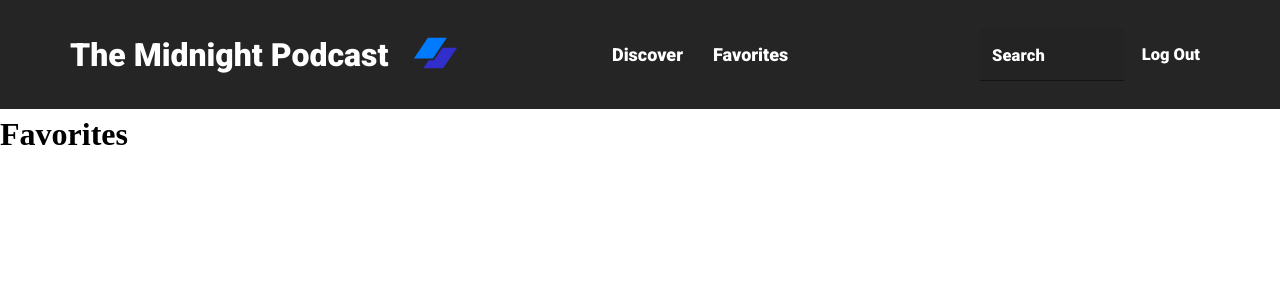
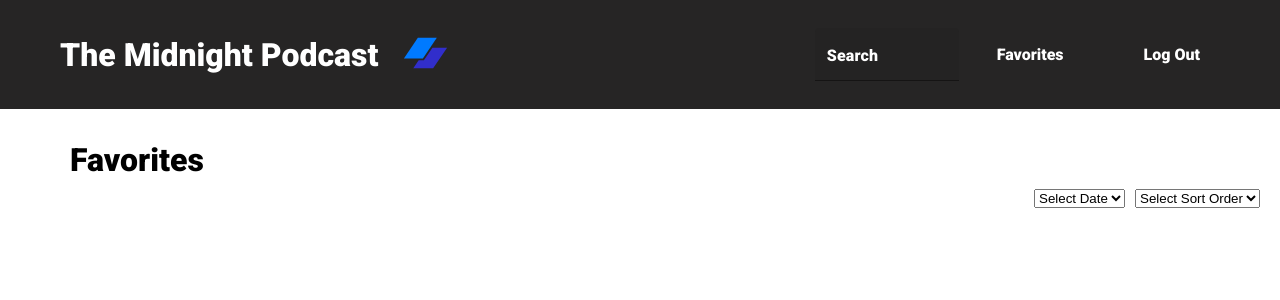
Before and after one commit to RONHEL235/The-Midnight-Podcast-App, a React (Vite) app in the folder midnight/: page /favorites in a window 1280 px wide. Shown: the top 300 px of the page. Built offline with nearby package versions, Linux system fonts and the light colour scheme.

Commit message:
Added Search functionality to the favorite function the filter the saved episodes by order or the date that they were added to the favorite component.

```diff
--- a/midnight/App.jsx
+++ b/midnight/App.jsx
@@ -2,23 +2,42 @@ import './styles.css'
 import React from 'react'
 import Navbar from './components/Navbar'
 import Preview from './components/Preview'
-import Discover from './components/DiscoverLand'
 import Favorites from './components/Favorites'
 import ShowDetails from './components/ShowDetails'
-import { BrowserRouter as Router, Routes, Route } from 'react-router-dom';
-
+import { BrowserRouter as Router, Routes, Route } from 'react-router-dom'
 
 export default function App() {
+  const [searchTerm, setSearchTerm] = React.useState('')
+  const [favoriteEpisodes, setFavoriteEpisodes] = React.useState([])
+
+  const toggleFavorite = (episode) => {
+    const isFavorite = favoriteEpisodes.find(
+      (favEpisode) => favEpisode.title === episode.title
+    )
+
+    if (isFavorite) {
+      const updatedFavorites = favoriteEpisodes.filter(
+        (favEpisode) => favEpisode.title !== episode.title
+      )
+      setFavoriteEpisodes(updatedFavorites)
+    } else {
+      const timestamp = new Date().toISOString()
+      setFavoriteEpisodes([...favoriteEpisodes, { ...episode, timestamp }])
+    }
+  }
 
   return (
   <div>
     <Router>
-    <Navbar />
+    <Navbar setSearchTerm={setSearchTerm} />
       <Routes>
         <Route exact path="/" element={<Preview />} />
-        <Route path="/shows/:id" element={<ShowDetails />} />
-        <Route path="/discover" element={<Discover />} />
-        <Route path="/favorites" element={<Favorites />} />
+        <Route path="/shows/:id" element={<ShowDetails
+        favoriteEpisodes={favoriteEpisodes}
+        toggleFavorite={toggleFavorite} />} />
+        <Route path="/favorites" element={<Favorites
+         favoriteEpisodes={favoriteEpisodes}
+         toggleFavorite={toggleFavorite} />} />
       </Routes>
     </Router>
   </div>
--- a/midnight/components/DiscoverLand.jsx
+++ /dev/null
@@ -1,11 +0,0 @@
-import React from 'react'
-import styled from 'styled-components'
-import { Link } from 'react-router-dom'
-
-export default function DiscoverLand() {
-    return (
-        <div>
-            <h1>Discover</h1>
-        </div>
-    )
-}
--- a/midnight/components/Favorites.jsx
+++ b/midnight/components/Favorites.jsx
@@ -1,9 +1,134 @@
 import React from 'react'
+import PropTypes from 'prop-types'
+import { RxCross2 } from "react-icons/rx"
+import styled from 'styled-components'
 
-export default function Favorites() {
+const ShowEpisodes = styled.div`
+  display: flex;
+  align-items: center;
+  gap: 4rem;
+  margin: 1.5rem;
+  margin-left: 48px;
+  cursor: pointer;
+  border: 0.1rem solid black;
+`
+
+const FavEpisode = styled.div`
+    font-size: 19px;
+    font-family: Roboto;
+    padding: 16px;
+`
+
+const TheFilters = styled.div`
+    margin-left: 80%;
+`
+
+const TheCross = styled.div`
+    border: 0.1rem solid black;
+    padding: 0.3rem;
+`
+
+export default function Favorites({ favoriteEpisodes, toggleFavorite }) {
+    const [filterDate, setFilterDate] = React.useState('')
+    const [sortOrder, setSortOrder] = React.useState('')
+
+    const formatTimestamp = (timestamp) => {
+        const date = new Date(timestamp)
+        return date.toLocaleString()
+    }
+
+    const handleDateFilter = (event) => {
+        const selectedValue = event.target.value
+
+        let sortedEpisodes = [...favoriteEpisodes]
+
+        switch (selectedValue) {
+          case 'latest': {
+            sortedEpisodes = sortedEpisodes.sort(
+              (a, b) => new Date(b.timestamp).getTime() / 1000 - new Date(a.timestamp).getTime() / 1000
+            )
+            break
+          }
+          case 'oldest': {
+            sortedEpisodes = sortedEpisodes.sort(
+              (a, b) => new Date(a.timestamp).getTime() / 1000 - new Date(b.timestamp).getTime() / 1000
+            )
+            break
+          }
+          default:
+            break
+        }
+
+        setFilterDate(selectedValue)
+    }
+
+
+    const handleSortOrder = (event) => {
+        setSortOrder(event.target.value)
+    }
+
+    let filteredEpisodes = favoriteEpisodes
+
+    if (filterDate !== '') {
+        switch (filterDate) {
+          case 'latest':
+            filteredEpisodes = [...filteredEpisodes].sort(
+              (a, b) => new Date(b.timestamp).getTime() / 1000 - new Date(a.timestamp).getTime() / 1000
+            )
+            break
+          case 'oldest':
+            filteredEpisodes = [...filteredEpisodes].sort(
+              (a, b) => new Date(a.timestamp).getTime() / 1000 - new Date(b.timestamp).getTime() / 1000
+            )
+            break
+          default:
+            break
+        }
+    }
+
+      if (sortOrder === 'asc') {
+        filteredEpisodes.sort((a, b) => a.title.localeCompare(b.title))
+      } else if (sortOrder === 'desc') {
+        filteredEpisodes.sort((a, b) => b.title.localeCompare(a.title))
+      }
+
+
     return (
         <div>
-            <h1>Favorites</h1>
+            <h1 style={{fontFamily: 'Roboto', marginLeft: 70, paddingTop: 25}}>Favorites</h1>
+            <TheFilters>
+                <select style={{margin: 10}} onChange={handleDateFilter}>
+                    <option value="">Select Date</option>
+                    <option value="latest">Latest</option>
+                    <option value="oldest">Oldest</option>
+                </select>
+                <select onChange={handleSortOrder}>
+                    <option value="">Select Sort Order</option>
+                    <option value="asc">A - Z</option>
+                    <option value="desc">Z - A</option>
+                </select>
+            </TheFilters>
+            {filteredEpisodes.map((episode) => (
+                <ShowEpisodes key={episode.title}>
+                    <FavEpisode style={{fontSize: 19}}>
+                        <h4 style={{padding: 8}}>{episode.title}</h4>
+                        <h5 style={{padding: 8}}>Episode : {episode.episode}</h5>
+                        <h5 style={{padding: 8, fontFamily: 'Roboto'}} >Added on : {formatTimestamp(episode.timestamp)}</h5>
+                    </FavEpisode>
+                    <TheCross onClick={() => toggleFavorite(episode)}>
+                        <RxCross2 />
+                    </TheCross>
+                </ShowEpisodes>
+            ))}
         </div>
     )
 }
+
+Favorites.propTypes = {
+    favoriteEpisodes: PropTypes.arrayOf(
+        PropTypes.shape({
+            title: PropTypes.string.isRequired,
+        })
+    ).isRequired,
+    toggleFavorite: PropTypes.func.isRequired,
+}
--- a/midnight/components/Navbar.jsx
+++ b/midnight/components/Navbar.jsx
@@ -1,7 +1,9 @@
 import React from 'react'
+import PropTypes from 'prop-types'
+import Box from '@mui/material/Box'
 import styled from 'styled-components'
 import { Link } from 'react-router-dom'
-import Search from './Search'
+import TextField from '@mui/material/TextField'
 
 const NavStyle = styled.div`
     display: flex;
@@ -18,7 +20,7 @@ const NavStyle = styled.div`
 
 const TitleLogo = styled.div`
     display: flex;
-    margin-left: 50px;
+    margin-left: 40px;
 `
 
 const BoxItems = styled.div`
@@ -30,10 +32,12 @@ const BoxItems = styled.div`
 const CenterItems = styled.div`
     display: flex;
     margin-right: 60px;
-    textDecoration: 'none';  color: 'inherit'
 `
 
-export default function Navbar() {
+export default function Navbar({setSearchTerm}) {
+    const handleSearch = (event) => {
+        setSearchTerm(event.target.value)
+    }
 
     return (
         <NavStyle>
@@ -42,13 +46,30 @@ export default function Navbar() {
                 <img style={{marginLeft: 25}} src="./images/logoipsum-245.svg" height="35"/>
             </TitleLogo>
             <CenterItems>
-                <Link to="/discover" style={{fontSize: 18, fontWeight: 'bold', textDecoration: 'none',  color: 'inherit', marginLeft: 30 ,cursor: 'pointer'}}>Discover</Link>
-                <Link to="/favorites" style={{fontSize: 18, fontWeight: 'bold', textDecoration: 'none',  color: 'inherit', marginLeft: 30 ,cursor: 'pointer'}}>Favorites</Link>
             </CenterItems>
             <BoxItems>
-                <Search />
-                <h3 style={{fontSize: '16.5px', marginLeft: 10,cursor: 'pointer'}}>Log Out</h3>
+            <Box
+                component="form"
+                sx={{'& > :not(style)': { m: 1, width: '16ch' },
+                '& .MuiInputLabel-root': { fontWeight: 'bold' ,fontFamily: 'Roboto', fontSize: '16px', color: 'white' },
+                '& .MuiInputBase-input': { fontSize: '14px', color: 'white' },
+            }}
+                noValidate
+                >
+                <TextField
+                id="filled-basic"
+                variant="filled"
+                label="Search"
+                onChange={handleSearch}
+                />
+            </Box>
+            <Link to="/favorites" style={{fontSize: 16, fontWeight: 'bold', textDecoration: 'none',  color: 'inherit', marginLeft: 30 ,cursor: 'pointer'}}>Favorites</Link>
+                <h3 style={{fontSize: '16px', marginLeft: 80,cursor: 'pointer'}}>Log Out</h3>
             </BoxItems>
         </NavStyle>
     )
 }
+
+Navbar.propTypes = {
+    setSearchTerm: PropTypes.func.isRequired,
+}
--- a/midnight/components/Preview.jsx
+++ b/midnight/components/Preview.jsx
@@ -3,6 +3,7 @@ import styled from 'styled-components'
 import { Link } from 'react-router-dom'
 import Box from '@mui/material/Box'
 import LinearProgress from '@mui/material/LinearProgress'
+import Navbar from './Navbar'
 
 const PreviewImages = styled.img `
     border-radius: 1rem;
@@ -16,7 +17,7 @@ const PreviewItems = styled.div`
     font-family: Roboto;
     font-weight: 600;
     padding: 1rem;
-    margin-left: 50px;
+    margin-left: 30px;
 `
 
 const PreviewPageItems = styled.div`
@@ -28,7 +29,7 @@ const PreviewPageItems = styled.div`
 const AZFilter = styled.div `
     font-family: 'Roboto';
     font-weight: bold;
-    margin-left: 60%;
+    margin-left: 72%;
     margin-bottom: 20px;
     font-size: 17px;
 `
@@ -47,7 +48,7 @@ const TheFilters = styled.div`
 
 const Header = styled.h2`
     font-family: 'Roboto';
-    margin-left: 75px;
+    margin-left: 65px;
     padding-top: 25px;
 `
 
@@ -63,18 +64,19 @@ export default function Preview() {
     const [sortOrder, setSortOrder] = React.useState('A - Z')
     const [sortOrderDate, setSortOrderDate] = React.useState('Recent')
     const [selectedGenre, setSelectedGenre] = React.useState('All')
+    const [searchTerm, setSearchTerm] = React.useState('')
 
     React.useEffect(() => {
         fetch("https://podcast-api.netlify.app")
         .then(res => res.json())
         .then(data => {
-            setShows(data);
-            setLoading(false); // Set loading to false after data is fetched
+            setShows(data)
+            setLoading(false)
         })
         .catch(error => {
-            console.error("Error fetching data:", error);
-            setLoading(false); // In case of error, also set loading to false
-        });
+            console.error("Error fetching data:", error)
+            setLoading(false)
+        })
     }, [])
 
 const genres = {
@@ -111,14 +113,19 @@ const genres = {
         setShows(sortedShows)
     }
 
-    const filteredShows = selectedGenre !== 'All'
-    ? shows.filter(show => show.genres.includes(parseInt(selectedGenre)))
-    : shows
-
     const getGenreNames = (genreIds) => {
-        return genreIds.map(genreId => genres[genreId]).join(', ');
+        return genreIds.map(genreId => genres[genreId]).join(', ')
     }
 
+    const filteredShows = selectedGenre !== 'All'
+    ? shows.filter(show =>
+        show.genres.includes(parseInt(selectedGenre)) &&
+        show.title.toLowerCase().includes(searchTerm.toLowerCase())
+    )
+    : shows.filter(show => {
+        const titleMatches = show.title.toLowerCase().includes(searchTerm.toLowerCase())
+        return titleMatches
+    })
     return (
         <div>
             <Header>All shows you can watch</Header>
@@ -128,23 +135,23 @@ const genres = {
                 </Box>
             ) : (
                 <>
+                    <Navbar setSearchTerm={setSearchTerm} />
                     <TheFilters>
                         <AZFilter>
-                            <label htmlFor='sortOrder'>Sort by order: </label>
                             <select id='sortOrder' onChange={(event) => handleSort(event.target.value)} value={sortOrder}>
+                                <option value='Order'>Select Sort Order</option>
                                 <option style={{fontFamily: 'Roboto'}} value='A - Z'>A - Z</option>
                                 <option style={{fontFamily: 'Roboto'}} value='Z - A'>Z - A</option>
                             </select>
                         </AZFilter>
                         <DateFilter style={{ marginBottom: '20px' }}>
-                            <label htmlFor='sortOrderDate'>Sort by Date: </label>
                             <select id='sortOrderDate' onChange={(event) => handleSortDate(event.target.value)} value={sortOrderDate}>
+                                <option value='Date'>Date</option>
                                 <option value='Newest'>Recent</option>
                                 <option value='Oldest'>Oldest</option>
                             </select>
                         </DateFilter>
                         <GenreFilter>
-                            <label htmlFor='genreFilter'>Filter by Genre: </label>
                             <select
                                 id='genreFilter'
                                 onChange={(event) => setSelectedGenre(event.target.value)}
--- a/midnight/components/Search.jsx
+++ /dev/null
@@ -1,23 +0,0 @@
-import React from 'react'
-import Box from '@mui/material/Box';
-import TextField from '@mui/material/TextField'
-
-export default function Search() {
-
-    return (
-        <Box
-        component="form"
-        sx={{'& > :not(style)': { m: 1, width: '16ch' },
-        '& .MuiInputLabel-root': { fontWeight: 'bold' ,fontFamily: 'Roboto', fontSize: '16.5px', color: 'white' },
-        '& .MuiInputBase-input': { fontSize: '14px', color: 'white' },
-        }}
-        noValidate
-        >
-            <TextField
-            id="filled-basic"
-            variant="filled"
-            label="Search"
-            />
-        </Box>
-    )
-}
```
Also changed, not shown: midnight/components/DiscoverShows.jsx (deleted, +0 -11 lines), midnight/components/ShowDetails.jsx (+34 -5 lines), midnight/styles.css (line endings or trailing spaces).
